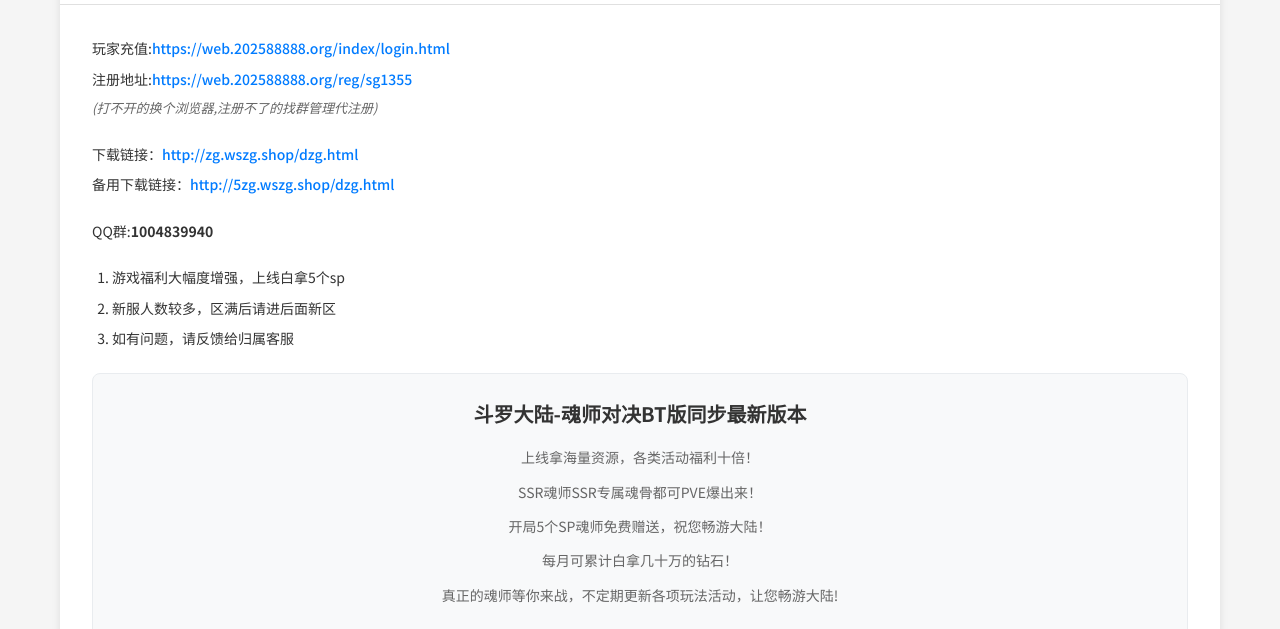
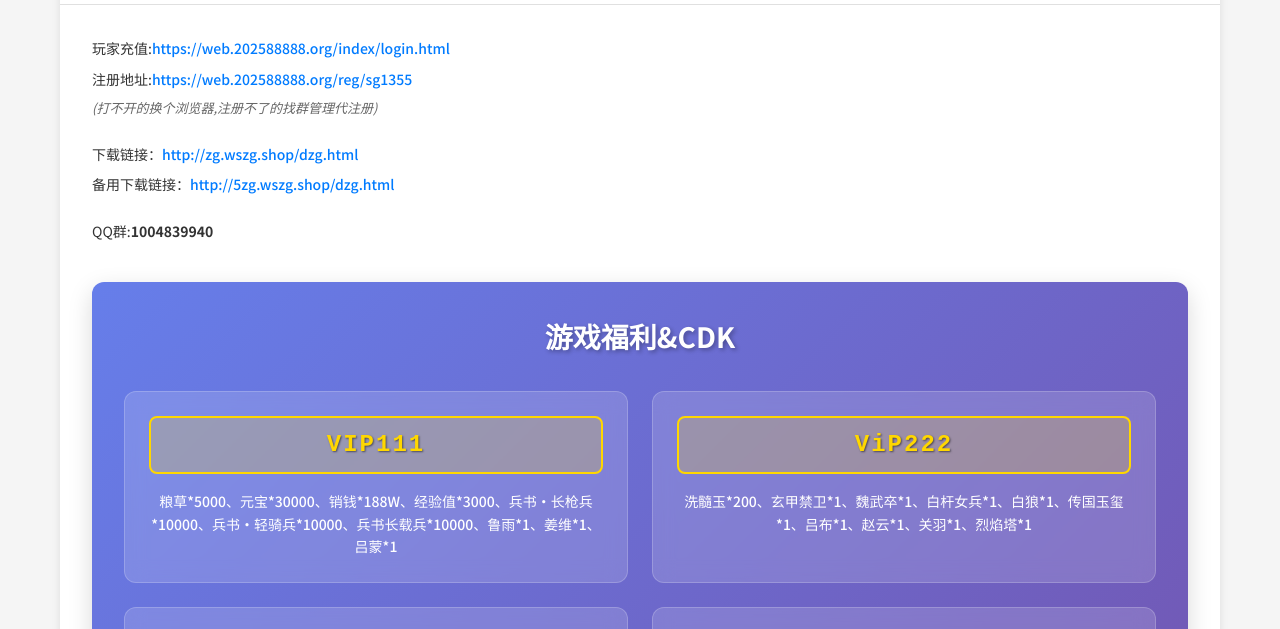
Before and after one commit to guiyichen/longhundoudalu, a plain HTML site: page index.html in a window 1280 px wide. Shown: the part 159-788 px from the top of the page. Drawn offline with Linux system fonts and the light colour scheme.

Commit message:
删除多余内容

```diff
--- a/index.html
+++ b/index.html
@@ -58,23 +58,6 @@
                     <p class="content-text">
                         QQ群:<strong>1004839940</strong>
                     </p>
-                </div>
-
-                <div class="content-section">
-                    <ol class="feature-list">
-                        <li>游戏福利大幅度增强，上线白拿5个sp</li>
-                        <li>新服人数较多，区满后请进后面新区</li>
-                        <li>如有问题，请反馈给归属客服</li>
-                    </ol>
-                </div>
-
-                <div class="content-section game-desc">
-                    <h3>斗罗大陆-魂师对决BT版同步最新版本</h3>
-                    <p>上线拿海量资源，各类活动福利十倍！</p>
-                    <p>SSR魂师SSR专属魂骨都可PVE爆出来！</p>
-                    <p>开局5个SP魂师免费赠送，祝您畅游大陆！</p>
-                    <p>每月可累计白拿几十万的钻石！</p>
-                    <p>真正的魂师等你来战，不定期更新各项玩法活动，让您畅游大陆!</p>
                 </div>
 
                 <!-- 游戏福利&CDK板块 -->
```
